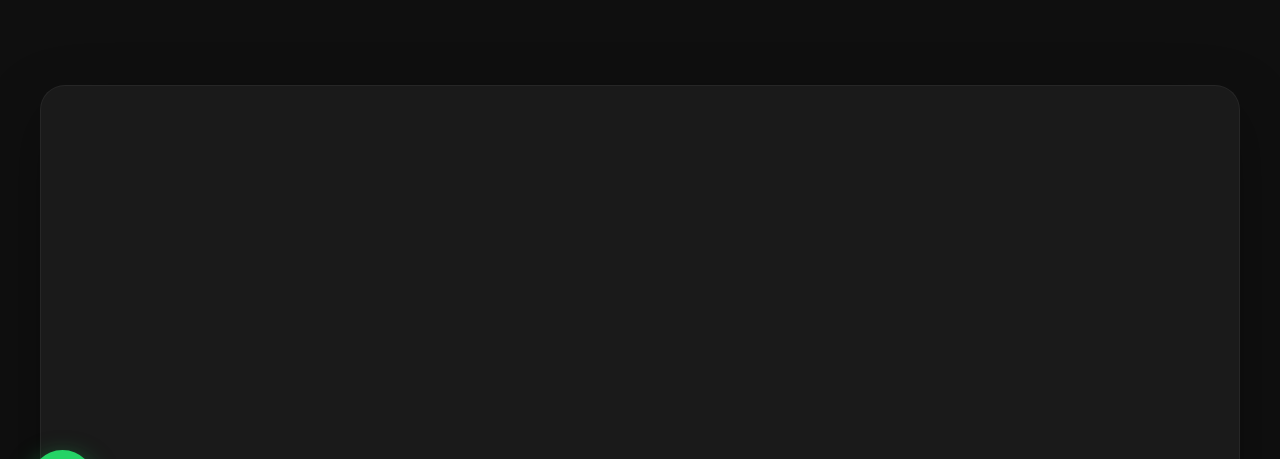
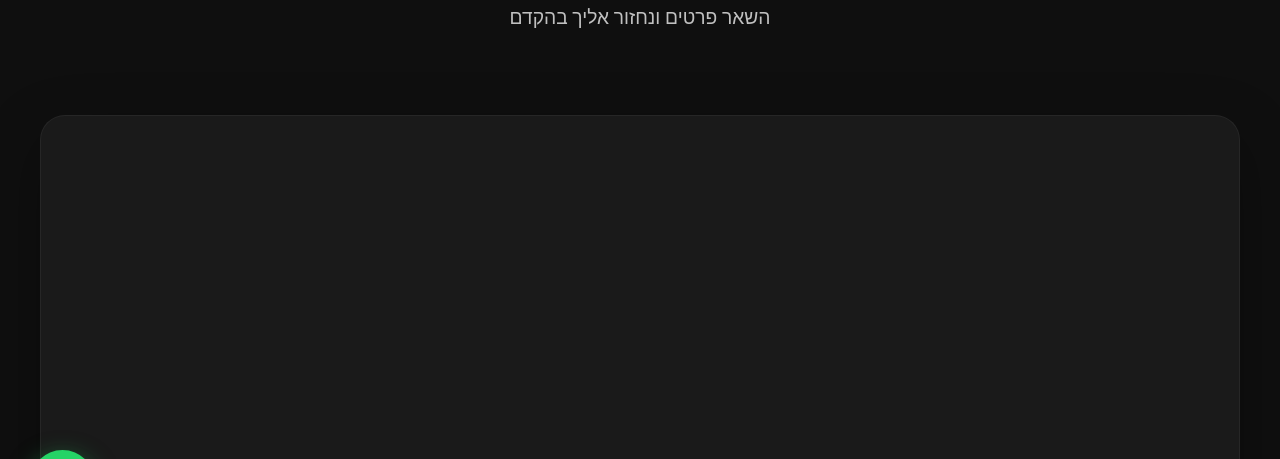
Before and after one commit to yahelavichai/itay-tamir-mma, a plain HTML site: page contact.html in a window 1280 px wide. Shown: the part 255-714 px from the top of the page. Drawn offline with Linux system fonts and the light colour scheme; a script that the page names is missing.

Commit message:
fixed truncated text

```diff
--- a/contact.html
+++ b/contact.html
@@ -343,6 +343,9 @@
         .contact {
             background: var(--primary-dark);
             position: relative;
+            /* Add this line - adjust 100px if your header is taller/shorter */
+            padding-top: 150px;
+            padding-bottom: 80px;
         }
 
         .contact::before {
```
